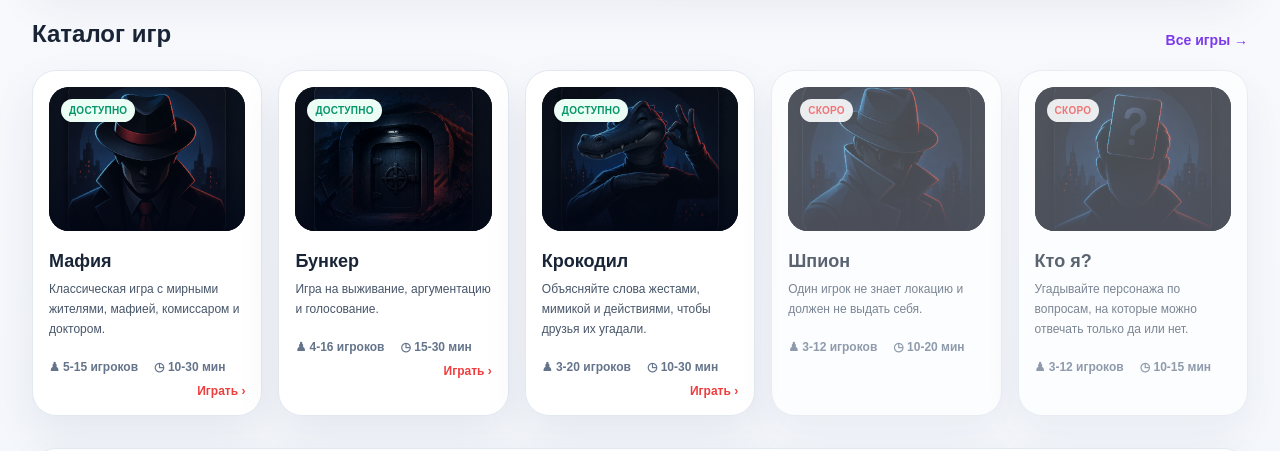
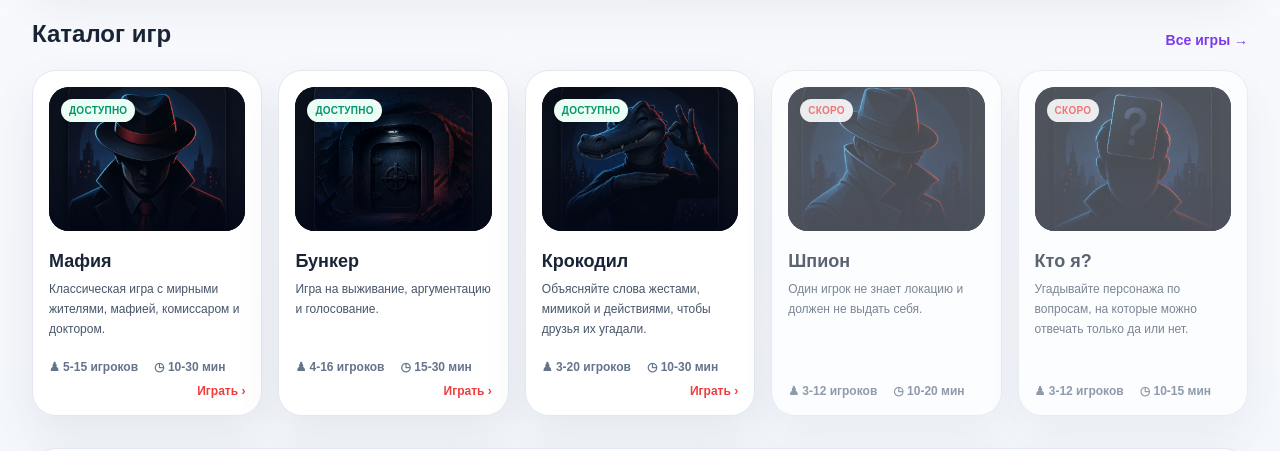
Before and after one commit to Iutin12/Project-Game, a Next.js app: page / in a window 1280 px wide. Shown: the part 658-1109 px from the top of the page. Built offline with nearby package versions, Linux system fonts and the light colour scheme; no server answers.

Commit message:
Align game card actions

```diff
--- a/src/components/game-card/GameCard.tsx
+++ b/src/components/game-card/GameCard.tsx
@@ -7,7 +7,7 @@ type GameCardProps = {
 
 export function GameCard({ game }: GameCardProps) {
   const content = (
-    <article className="group relative h-full overflow-hidden rounded-[1.5rem] border border-line bg-white p-4 shadow-soft transition hover:-translate-y-1 hover:border-ocean/30 hover:shadow-lg">
+    <article className="group relative flex h-full flex-col overflow-hidden rounded-[1.5rem] border border-line bg-white p-4 shadow-soft transition hover:-translate-y-1 hover:border-ocean/30 hover:shadow-lg">
       <div className="relative mb-4 h-36 overflow-hidden rounded-[1.25rem] bg-slate-950">
         <img
           src={game.illustration}
@@ -28,7 +28,7 @@ export function GameCard({ game }: GameCardProps) {
         <h3 className="text-lg font-bold text-ink">{game.title}</h3>
         <p className="mt-1 text-xs leading-5 text-slate-600">{game.description}</p>
       </div>
-      <div className="relative mt-5 flex flex-wrap items-center gap-x-4 gap-y-2 text-xs font-semibold text-slate-500">
+      <div className="relative mt-auto flex flex-wrap items-center gap-x-4 gap-y-2 pt-5 text-xs font-semibold text-slate-500">
         <span className="whitespace-nowrap">♟ {game.minPlayers}-{game.maxPlayers} игроков</span>
         <span className="whitespace-nowrap">◷ {game.duration}</span>
         {game.status === "available" ? <span className="ml-auto whitespace-nowrap text-ocean">Играть ›</span> : null}
@@ -37,8 +37,8 @@ export function GameCard({ game }: GameCardProps) {
   );
 
   if (game.status !== "available") {
-    return <div className="opacity-70">{content}</div>;
+    return <div className="h-full opacity-70">{content}</div>;
   }
 
-  return <Link href={game.route}>{content}</Link>;
+  return <Link className="block h-full" href={game.route}>{content}</Link>;
 }
```
